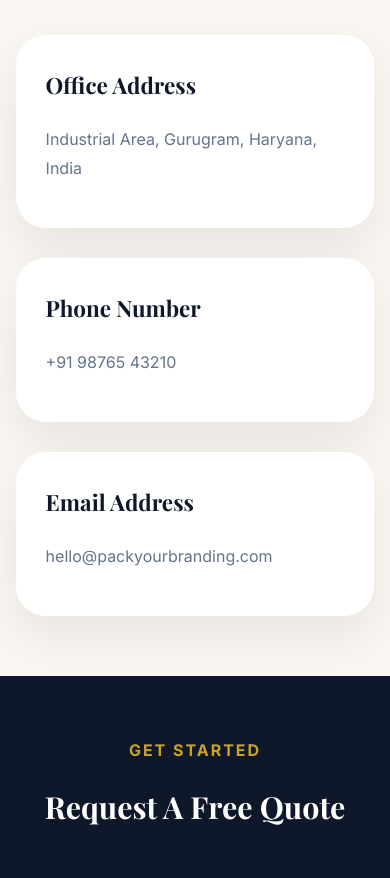
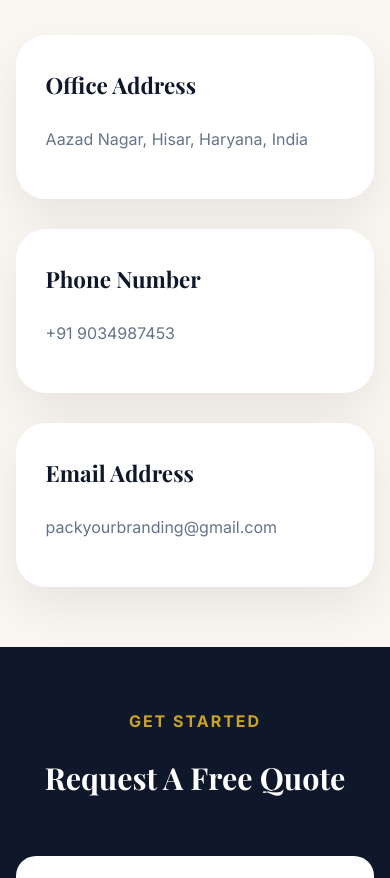
Before and after one commit to Akki-j/Packyourbranding, a React (Vite) app in the folder client/: page /contact in a window 390 px wide. Shown: the part 920-1798 px from the top of the page. Built offline with nearby package versions, Linux system fonts and the light colour scheme; no server answers.

Commit message:
Update address, phone, email, WhatsApp number

```diff
--- a/client/src/components/WhatsAppButton.tsx
+++ b/client/src/components/WhatsAppButton.tsx
@@ -1,7 +1,7 @@
 export default function WhatsAppButton() {
   return (
     <a
-      href="https://wa.me/919876543210"
+      href="https://wa.me/919034987453"
       className="whatsapp-btn"
       target="_blank"
       rel="noopener noreferrer"
--- a/client/src/pages/Contact.tsx
+++ b/client/src/pages/Contact.tsx
@@ -2,9 +2,9 @@ import HeroSection from "../components/HeroSection";
 import QuoteForm from "../components/QuoteForm";
 
 const CONTACT_DETAILS = [
-  { label: "Office Address", value: "Industrial Area, Gurugram, Haryana, India" },
-  { label: "Phone Number", value: "+91 98765 43210" },
-  { label: "Email Address", value: "hello@packyourbranding.com" },
+  { label: "Office Address", value: "Aazad Nagar, Hisar, Haryana, India" },
+  { label: "Phone Number", value: "+91 9034987453" },
+  { label: "Email Address", value: "packyourbranding@gmail.com" },
 ];
 
 export default function Contact() {
@@ -72,7 +72,7 @@ export default function Contact() {
               Let us create custom bags that strengthen your brand identity and leave a lasting impression on your customers.
             </p>
             <a
-              href="https://wa.me/919876543210"
+              href="https://wa.me/919034987453"
               target="_blank"
               rel="noopener noreferrer"
               className="btn btn-primary"
--- a/client/src/pages/Home.tsx
+++ b/client/src/pages/Home.tsx
@@ -39,7 +39,7 @@ const TESTIMONIALS: TestimonialItem[] = [
 
 const CONTACT_ITEMS = [
   { label: "Pack Your Branding", value: "Premium custom packaging solutions for modern businesses." },
-  { label: "Contact Details", value: "Email: hello@packyourbranding.com\nPhone: +91 98765 43210\nGurugram, Haryana, India" },
+  { label: "Contact Details", value: "Email: packyourbranding@gmail.com\nPhone: +91 9034987453\nAazad Nagar, Hisar, Haryana, India" },
 ];
 
 export default function Home() {
```
